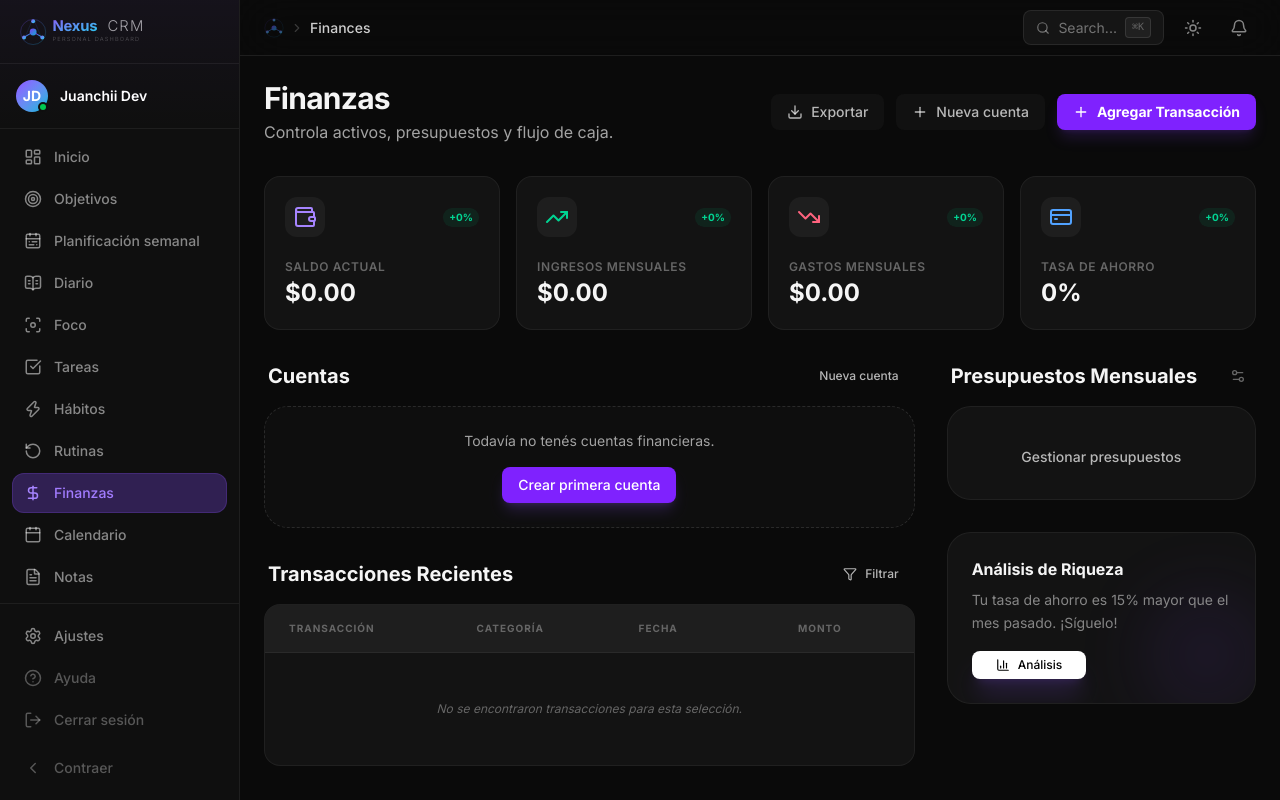
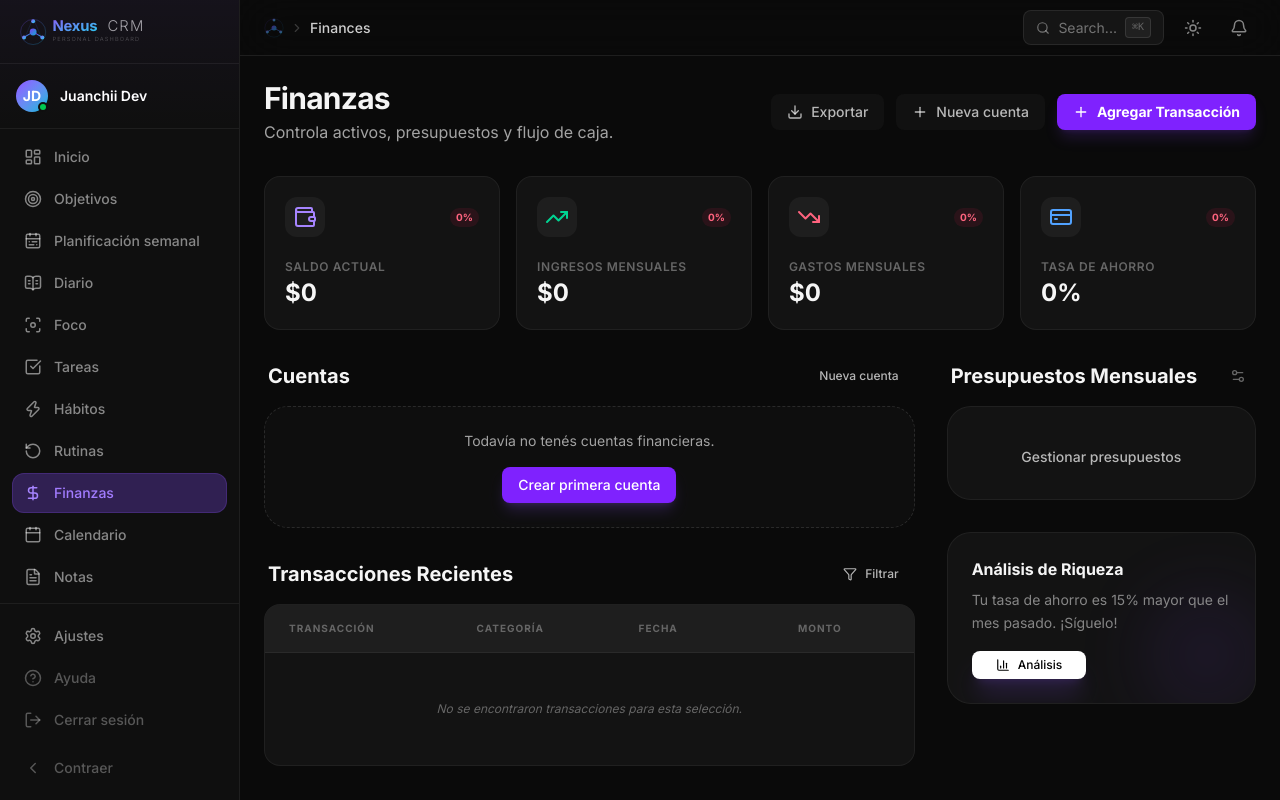
Before and after one commit to Tuwebai/dashboard-personal, a React (Vite) app: page / in a window 1280 px wide. Both pictures are taken after a click on the button 1227 px from the left and 596 px from the top of the page. Built offline with nearby package versions, Linux system fonts and the light colour scheme.

Commit message:
fix finance summary trends

```diff
--- a/src/features/finances/components/FinanceSummary.tsx
+++ b/src/features/finances/components/FinanceSummary.tsx
@@ -3,6 +3,7 @@ import { TrendingUp, TrendingDown, Wallet, CreditCard } from 'lucide-react';
 import { useAppStore } from '../../../stores/useAppStore';
 import { cn } from '../../../shared/lib/cn';
 import { useI18n } from '../../../shared/i18n/useI18n';
+import { formatCurrency } from '../../../shared/lib/helpers';
 
 export function FinanceSummary() {
   const { t } = useI18n();
@@ -32,27 +33,30 @@ export function FinanceSummary() {
 
   const lastIncome = lastMonthTx.filter(tx => tx.type === 'income').reduce((acc, curr) => acc + curr.amount, 0);
   const lastExpenses = lastMonthTx.filter(tx => tx.type === 'expense').reduce((acc, curr) => acc + curr.amount, 0);
+  const currentBalance = income - expenses;
+  const lastBalance = lastIncome - lastExpenses;
 
   const calculateTrend = (current: number, previous: number) => {
-    if (previous === 0) return '+0%';
+    if (previous === 0) {
+      if (current === 0) return '0%';
+      return `${current > 0 ? '+' : '-'}100%`;
+    }
+
     const change = ((current - previous) / previous) * 100;
     return `${change >= 0 ? '+' : ''}${change.toFixed(1)}%`;
   };
 
+  const balanceTrend = calculateTrend(currentBalance, lastBalance);
   const incomeTrend = calculateTrend(income, lastIncome);
   const expensesTrend = calculateTrend(expenses, lastExpenses);
   const savingsRateTrend = calculateTrend(savingsRate, lastIncome > 0 ? ((lastIncome - lastExpenses) / lastIncome) * 100 : 0);
 
   const stats = [
-    { label: t('finances.currentBalance'), value: income - expenses, icon: <Wallet className="text-violet-400" />, trend: '+0%', isValue: true },
+    { label: t('finances.currentBalance'), value: currentBalance, icon: <Wallet className="text-violet-400" />, trend: balanceTrend, isValue: true },
     { label: t('finances.monthlyIncome'), value: income, icon: <TrendingUp className="text-emerald-400" />, trend: incomeTrend, isValue: true },
     { label: t('finances.monthlyExpenses'), value: expenses, icon: <TrendingDown className="text-rose-400" />, trend: expensesTrend, isValue: true },
     { label: t('finances.savingsRate'), value: savingsRateFormatted, icon: <CreditCard className="text-blue-400" />, trend: savingsRateTrend, isValue: false },
   ];
-
-  const formatCurrency = (val: number) => {
-    return new Intl.NumberFormat('en-US', { style: 'currency', currency: 'USD' }).format(val);
-  };
 
   return (
     <div className="grid grid-cols-2 lg:grid-cols-4 gap-4">
```
